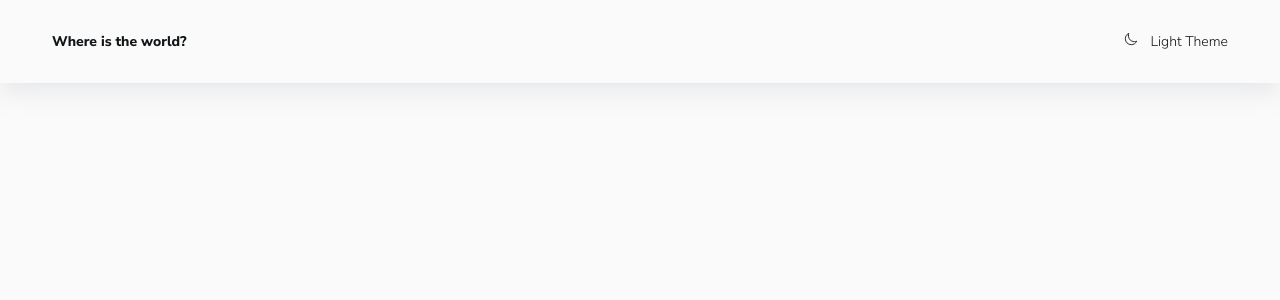
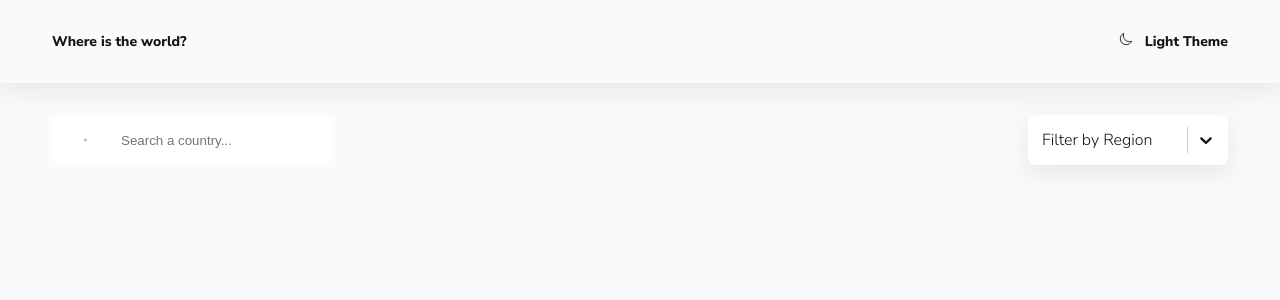
Before and after one commit to VladFrontJS/simple_project, a React (Create React App) app: page / in a window 1280 px wide. Shown: the top 300 px of the page. Built offline with nearby package versions, Linux system fonts and the light colour scheme.

Commit message:
custom select with styled-component

```diff
--- a/package.json
+++ b/package.json
@@ -9,6 +9,7 @@
     "react-icons": "^5.2.1",
     "react-router-dom": "^6.26.0",
     "react-scripts": "5.0.1",
+    "react-select": "^5.8.0",
     "styled-components": "^6.1.12"
   },
   "scripts": {
--- a/src/App.js
+++ /dev/null
@@ -1,11 +0,0 @@
-import Header from './components/Header';
-
-function App() {
-    return (
-        <>
-            <Header />
-        </>
-    );
-}
-
-export default App;
--- /dev/null
+++ b/src/App.jsx
@@ -0,0 +1,16 @@
+import Controls from './components/Controls';
+import Header from './components/Header';
+import Main from './components/Main';
+
+function App() {
+    return (
+        <>
+            <Header />
+            <Main>
+                <Controls />
+            </Main>
+        </>
+    );
+}
+
+export default App;
--- /dev/null
+++ b/src/components/Controls.jsx
@@ -0,0 +1,38 @@
+import { useState, useEffect } from 'react';
+import styled from 'styled-components';
+import Search from './Search';
+import { CustomSelect } from './CustomSelect';
+
+const options = [
+    { value: 'Africa', label: 'Africa' },
+    { value: 'America', label: 'America' },
+    { value: 'Asia', label: 'Asia' },
+    { value: 'Europe', label: 'Europe' },
+    { value: 'Oceania', label: 'Oceania' },
+];
+
+const Wrapper = styled.div`
+    display: flex;
+    flex-direction: column;
+    align-item: flex-start;
+
+    @media(min-width: 767px) {
+        flex-direction: row;
+        justify-content: space-between;
+        align-item: center;
+    })
+`;
+
+const Controls = () => {
+    const [search, setSearch] = useState('');
+    const [region, setRegion] = useState('');
+
+    return (
+        <Wrapper>
+            <Search search={search} setSearch={setSearch} />
+            <CustomSelect options={options} placeholder="Filter by Region" isClearable isSearchable={false} value={region} onChange={setRegion} />
+        </Wrapper>
+    );
+};
+
+export default Controls;
--- /dev/null
+++ b/src/components/CustomSelect.jsx
@@ -0,0 +1,45 @@
+import styled from 'styled-components';
+
+import Select from 'react-select';
+
+export const CustomSelect = styled(Select).attrs({
+    styles: {
+        control: provided => ({
+            ...provided,
+            backgroundColor: 'var(--colors-ui-base)',
+            color: 'var(--colors-text)',
+            borderRadius: 'var(--radii)',
+            padding: '0.25rem',
+            border: 'none',
+            boxShadow: 'var(--shadow)',
+            height: '50px',
+        }),
+        option: (provided, state) => ({
+            ...provided,
+            cursor: 'pointer',
+            color: 'var(--colors-text)',
+            backgroundColor: state.isSelected ? 'var(--colors-bg)' : 'var(--colors-ui-base)',
+        }),
+    },
+})`
+    width: 200px;
+    border-radius: var(--radii);
+    font-family: var(--family);
+    border: none;
+
+    & > * {
+        box-shadow: var(--shadow);
+    }
+
+    & input {
+        padding-left: 0.25rem;
+    }
+
+    & * {
+        color: var(--colors-text) !important;
+    }
+
+    & > div {
+        background-color: var(--colors-ui-base);
+    }
+`;
--- a/src/components/Header.jsx
+++ b/src/components/Header.jsx
@@ -29,7 +29,7 @@ const ModeSwitcher = styled.div`
     color: var(--colors-text);
     font-size: var(--fs-sm);
     cursor: pointer;
-    // font-weight: var(--fw-bold);
+    font-weight: var(--fw-bold);
     text-transform: capitalize;
 `;
 
--- /dev/null
+++ b/src/components/Main.jsx
@@ -0,0 +1,20 @@
+import styled from 'styled-components';
+import { Container } from './Container';
+
+const Wrapper = styled.main`
+    padding: 2rem 0;
+
+    @media (min-width: 767px) {
+        paddind: 4rem 0;
+    }
+`;
+
+const Main = ({ children }) => {
+    return (
+        <Wrapper>
+            <Container>{children}</Container>
+        </Wrapper>
+    );
+};
+
+export default Main;
--- /dev/null
+++ b/src/components/Search.jsx
@@ -0,0 +1,47 @@
+import styled from 'styled-components';
+
+import { IoSearch } from 'react-icons/io5';
+
+const InputContainer = styled.label`
+    background-color: var(--colors-ui-base);
+    padding: 1rem 2rem;
+    display: flex;
+    align-items: center;
+
+    border-radius: var(--radii);
+    box-shadow: var(-shadow);
+    width: 100%;
+    margin-bottom: 1rem;
+
+    @media (min-width: 767px) {
+        margin-bottom: 0;
+        width: 280px;
+    }
+`;
+
+const Input = styled.input.attrs({
+    type: 'search',
+    placeholder: 'Search a country...',
+})`
+    margin-left: 2rem;
+    border: none;
+    outline: none;
+    color: var(--color-text);
+    background-color: var(--colors-ui-base);
+`;
+
+const Search = ({ search, setSearch }) => {
+    return (
+        <InputContainer>
+            <IoSearch />
+            <Input
+                onChange={e => {
+                    setSearch(e.target.value);
+                }}
+                value={search}
+            />
+        </InputContainer>
+    );
+};
+
+export default Search;
--- a/src/index.css
+++ b/src/index.css
@@ -1,5 +1,5 @@
 @import-normalize;
-@import url('https://fonts.googleapis.com/css2?family=Nunito+Sans:wght@300;600;800&&display=swap');
+@import url('https://fonts.googleapis.com/css2?family=Nunito+Sans:wght@300;600;800&display=swap');
 
 * {
     box-sizing: border-box;
```
Also changed, not shown: src/config.js (added, +7 -0 lines), 1 other file (tests, documents, lock files or other folders).
